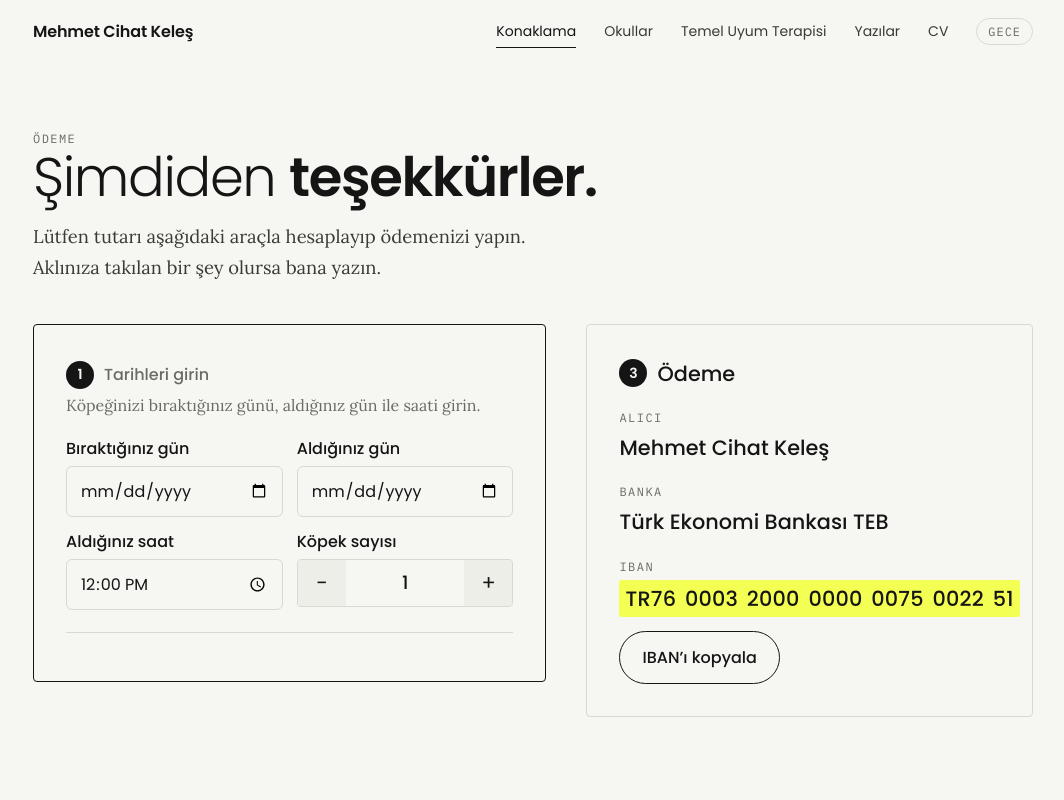
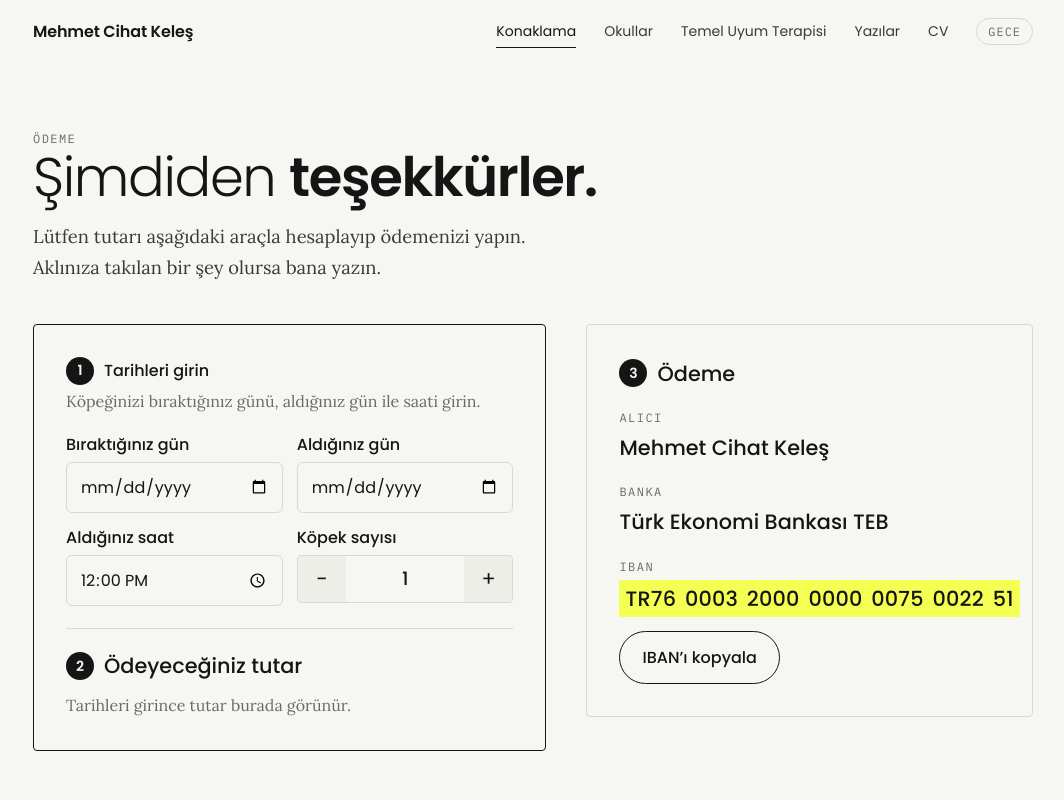
Before and after one commit to mehmetckeles/mehmetcihatkeles, a plain HTML site: page odeme/index.html in a window 1280 px wide. Shown: the top 800 px of the page, without its empty margins (107-1171 px from the left). Drawn offline with Linux system fonts and the light colour scheme.

Commit message:
Ödeme: tarihler girilmeden de 2. adım görünür
Co-Authored-By: Claude Opus 5.5 <noreply@anthropic.com>
Claude-Session: https://claude.ai/code/session_01EJoUSRqaGEYD4awf9hkBRE

```diff
--- a/js/hesap.js
+++ b/js/hesap.js
@@ -58,9 +58,10 @@ var FIYAT={gece:2550, gunduz:1900, teslimSiniri:"15:00",
     q('.c-in').addEventListener('change',girisDegisti); q('.c-in').addEventListener('input',girisDegisti);
     function calc(){
       var a=q('.c-in').value,b=q('.c-out').value,t=q('.c-time').value||'12:00';
-      if(!a||!b){res.innerHTML='';kutu.hidden=true;if(odeme)document.dispatchEvent(new CustomEvent('odeme-tutar',{detail:null}));return}
+      var bosAdim='<div class="tutar-blok"><p class="adim"><span>2</span>Ödeyeceğiniz tutar</p><p class="tutar-bos">Tarihleri girince tutar burada görünür.</p></div>';
+      if(!a||!b){res.innerHTML=odeme?bosAdim:'';kutu.hidden=true;if(odeme)document.dispatchEvent(new CustomEvent('odeme-tutar',{detail:null}));return}
       var g=nights(a,b);
-      if(g<0){if(odeme)document.dispatchEvent(new CustomEvent('odeme-tutar',{detail:null}));res.innerHTML='<p class="err">Alacağınız gün, bırakacağınız günden önce olamaz.</p>';return}
+      if(g<0){if(odeme)document.dispatchEvent(new CustomEvent('odeme-tutar',{detail:null}));res.innerHTML=(odeme?bosAdim:'')+'<p class="err">Alacağınız gün, bırakacağınız günden önce olamaz.</p>';return}
       var h='',per=0,sinir=FIYAT.teslimSiniri.replace(':','.');
       kutu.hidden=g!==0;
       var gunler=[a], kres=0;
--- a/odeme/index.html
+++ b/odeme/index.html
@@ -56,6 +56,8 @@
 .kopyalar{display:flex;flex-wrap:wrap;gap:10px;margin-top:14px}
 .hesap .kopyalar .kopyala{margin-top:0}
 #gonder dd span{font-size:clamp(1.4rem,6vw,1.7rem);font-weight:600}
+.calc > p.adim{color:var(--ink);margin-top:0}
+.tutar-bos{margin-top:10px;color:var(--muted);font-size:var(--t-metin)}
 </style>
 </head>
 <body>
```
